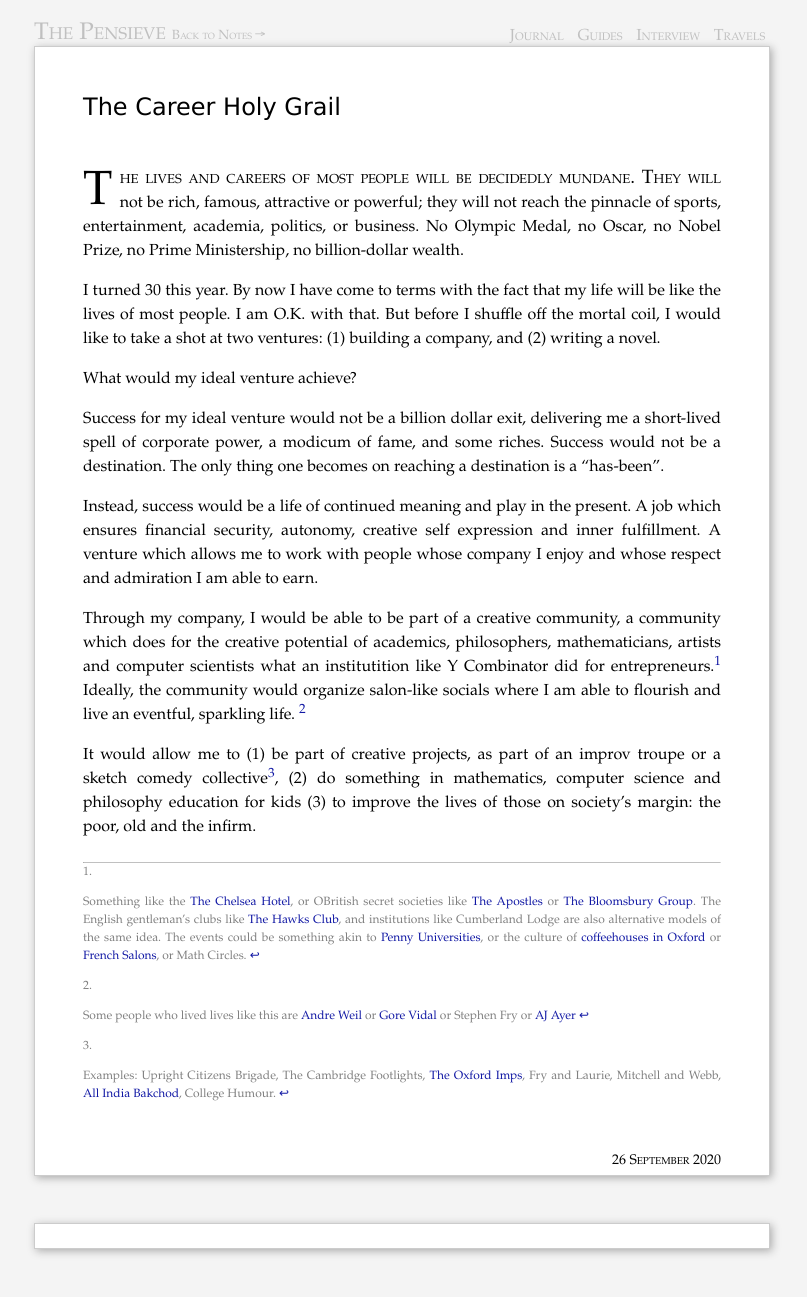
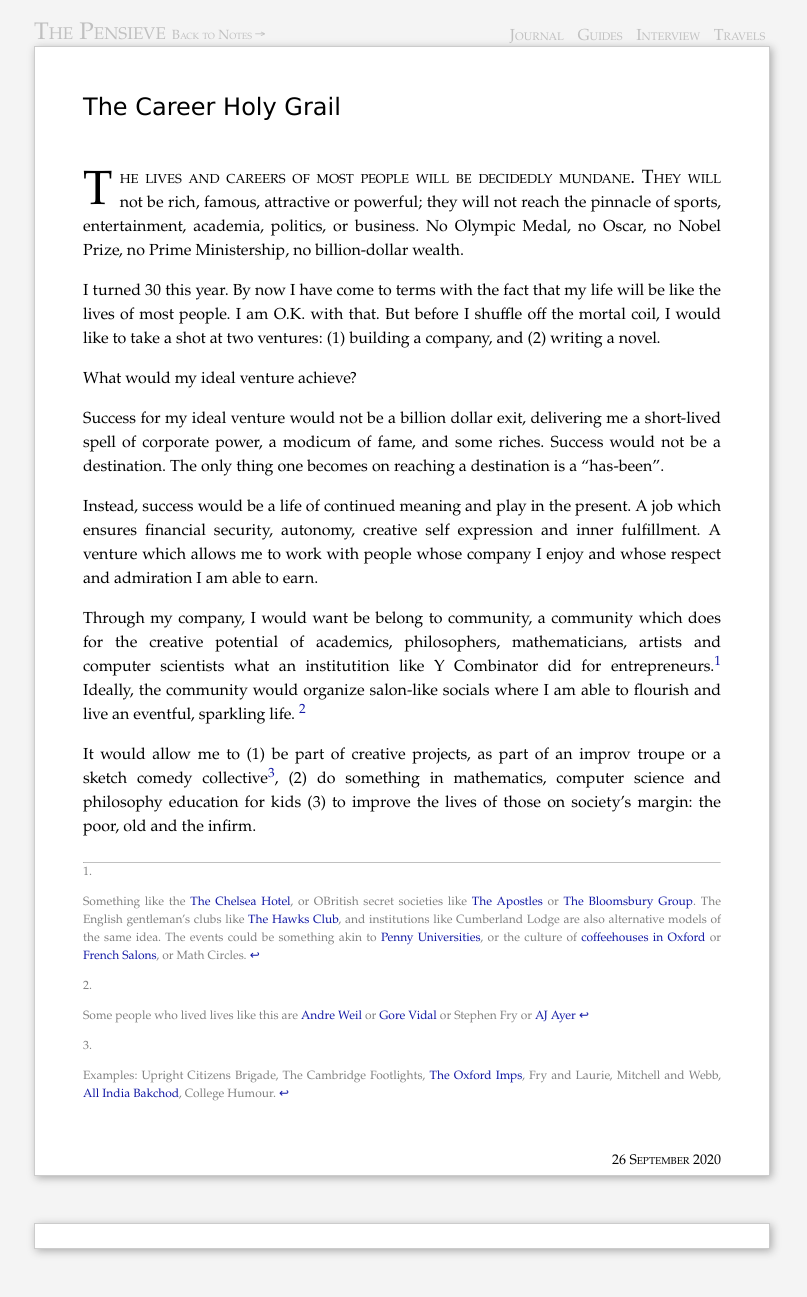
Before and after one commit to piyushahuja/piyushahuja.github.io, a Jekyll site: the page built from _posts/journal/2020-09-26-grail.md, in a window 1280 px wide. Shown: the whole page, without its empty margins (238-1045 px from the left). Built offline with Jekyll 4.4.1, drawn with Linux system fonts in a browser that asks for light colours; comment, search, counter and statistics services are not loaded.

Commit message:
auto deployed

```diff
--- a/_posts/journal/2020-09-26-grail.md
+++ b/_posts/journal/2020-09-26-grail.md
@@ -19,7 +19,7 @@
 
 Instead, success would be a life of continued meaning and play in the present. A job which ensures financial security, autonomy, creative self expression and inner fulfillment. A venture which allows me to work with people whose company I enjoy and whose respect and admiration I am able to earn.
 
-Through my company, I would be able to be part of a creative community, a community which does for the creative potential of academics, philosophers, mathematicians, artists and computer scientists what an institutition like Y Combinator did for entrepreneurs.[^Community] Ideally, the community would organize salon-like socials where I am able to flourish and live an eventful, sparkling life. [^Personalities]
+Through my company, I would want be belong to community, a community which does for the creative potential of academics, philosophers, mathematicians, artists and computer scientists what an institutition like Y Combinator did for entrepreneurs.[^Community] Ideally, the community would organize salon-like socials where I am able to flourish and live an eventful, sparkling life. [^Personalities]
 
 [^Community]:  Something like the [The Chelsea Hotel](https://medium.com/@bagelboy/make-america-bohemian-again-de846e35d757), or OBritish secret societies like [The Apostles](https://en.wikipedia.org/wiki/Cambridge_Apostles)  or [The Bloomsbury Group](https://en.wikipedia.org/wiki/Bloomsbury_Group). The English gentleman's clubs like [The Hawks Club](https://en.wikipedia.org/wiki/Hawks%27_Club), and institutions like Cumberland Lodge are also alternative models of the same idea. The events could be something akin to [Penny Universities](https://thonyc.wordpress.com/2015/09/29/the-penny-universities/), or the culture of [coffeehouses in Oxford](https://en.wikipedia.org/wiki/English_coffeehouses_in_the_17th_and_18th_centuries) or [French Salons](https://en.wikipedia.org/wiki/Salon_(gathering)), or Math Circles.
 
```
